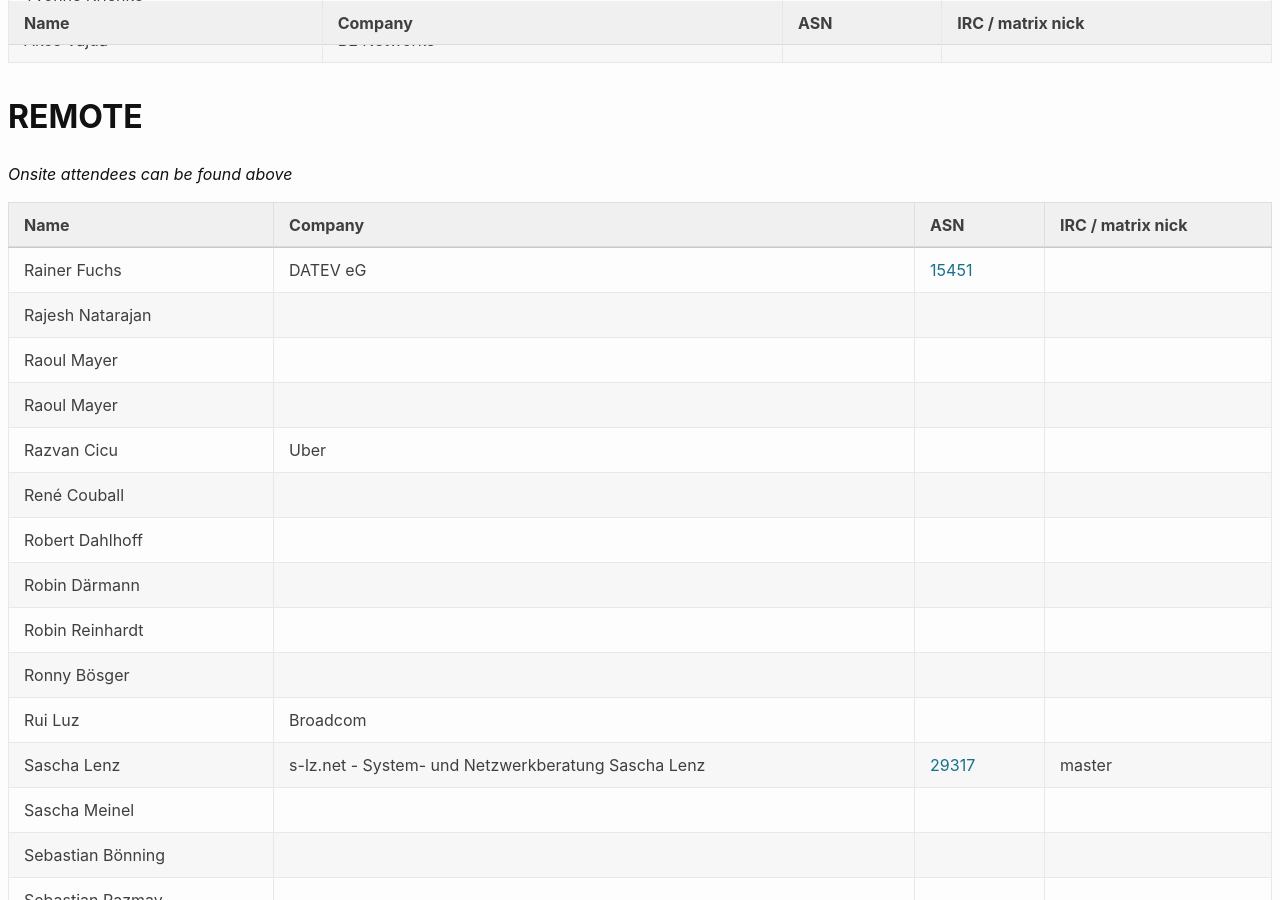
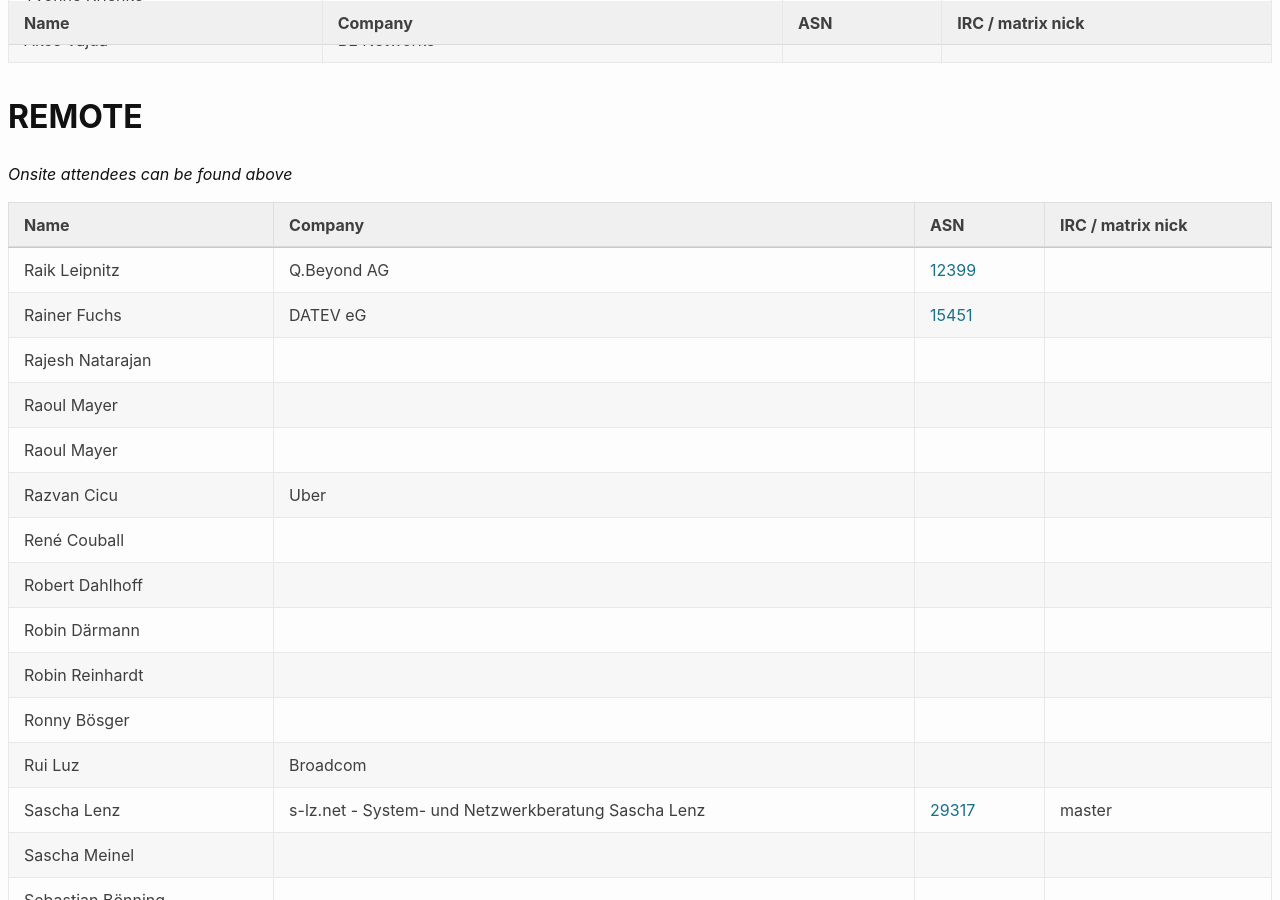
Before and after one commit to denog/pretix-attendeelist, a Jekyll site: the page built from denog16/index.markdown, in a window 1280 px wide and 900 px high, scrolled down 24954 px. Built offline with Jekyll 4.4.1, drawn with Linux system fonts in a browser that asks for light colours.

Commit message:
Latest data: Thu Nov 14 13:14:11 UTC 2024

```diff
--- a/_data/attendees_denog16_online.json
+++ b/_data/attendees_denog16_online.json
@@ -1,4 +1,10 @@
 [
+  {
+    "name": "Raik Leipnitz",
+    "company": "Q.Beyond AG",
+    "irc": null,
+    "asn": "12399"
+  },
   {
     "name": "Rainer Fuchs",
     "company": "DATEV eG",
```
